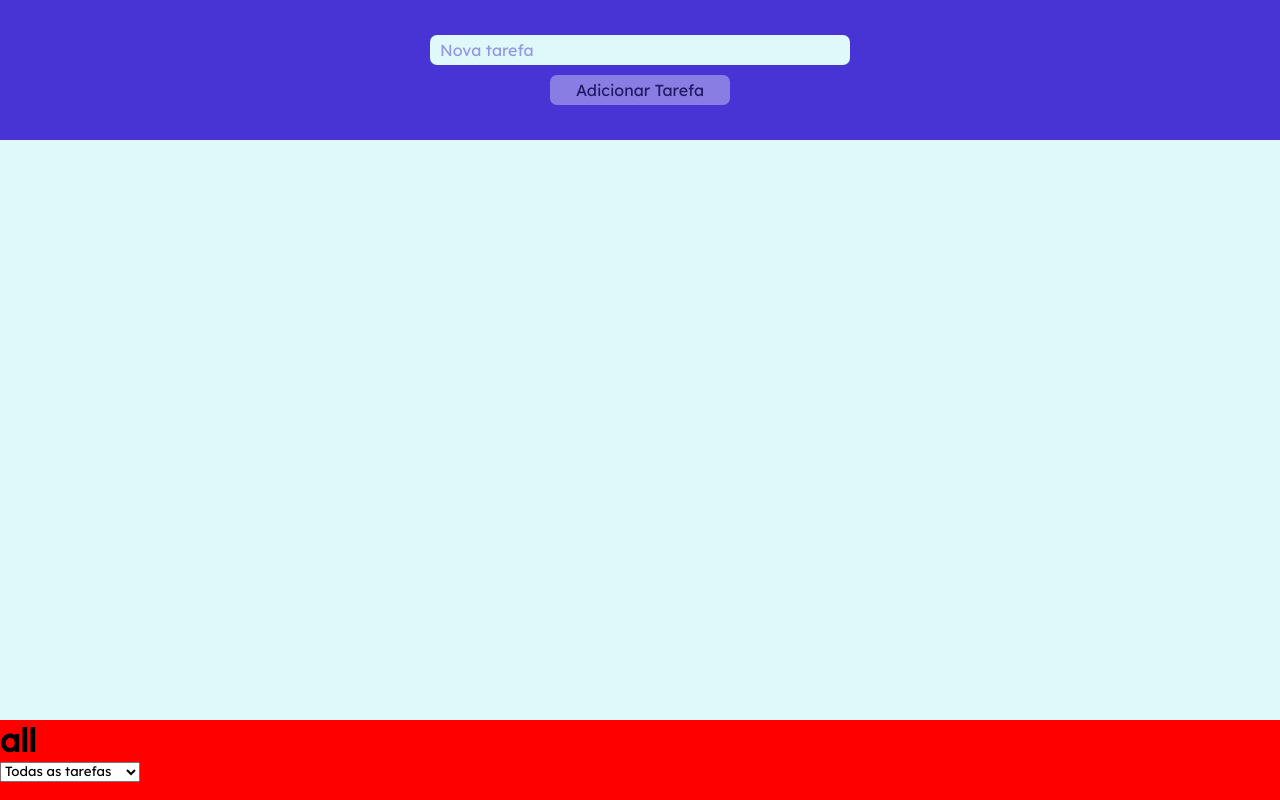
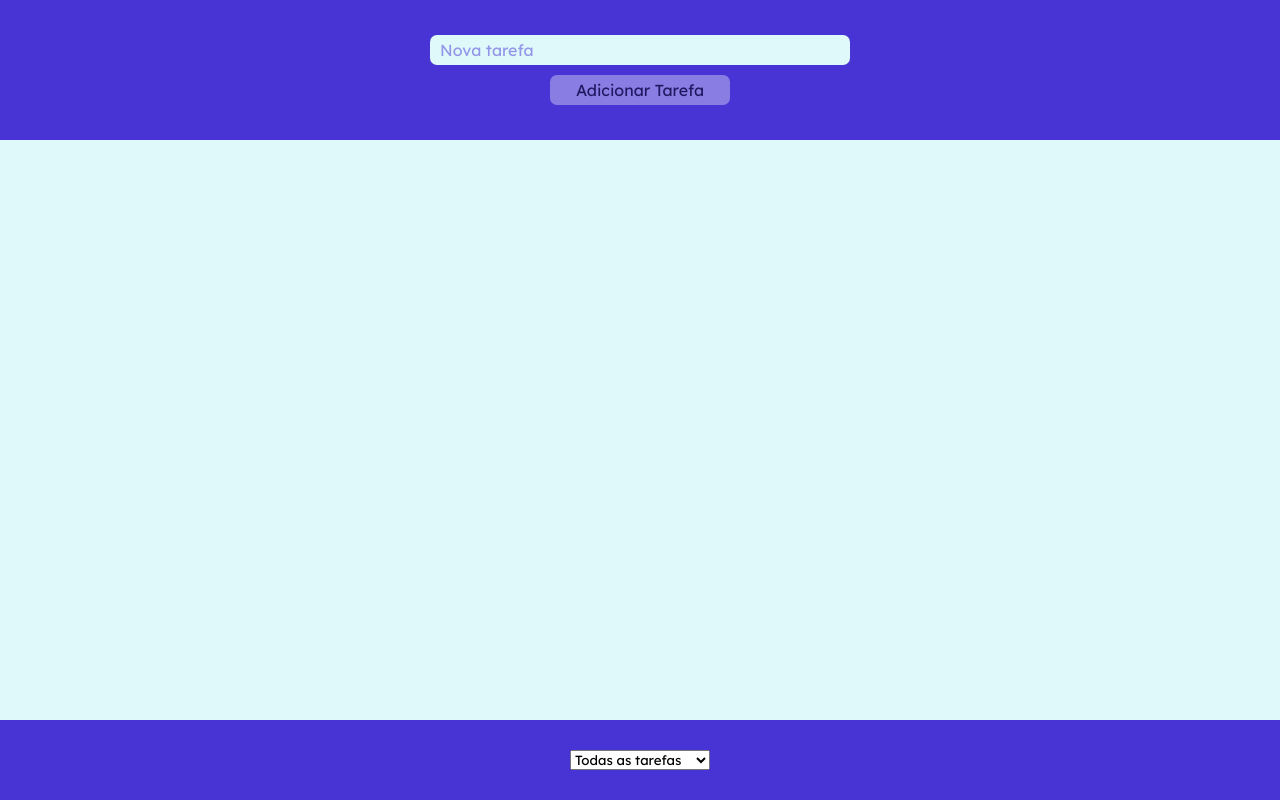
Before and after one commit to renankaic/react-todo-list-udemy, a React (Create React App) app: page / in a window 1280 px wide. Built offline with nearby package versions, Linux system fonts and the light colour scheme.

Commit message:
Feat stylizing TodoFilter container

```diff
--- a/src/pages/TodoApp/containers/TodoFilter/TodoFilter.js
+++ b/src/pages/TodoApp/containers/TodoFilter/TodoFilter.js
@@ -1,7 +1,7 @@
 import React, { useContext, useCallback, useState, useEffect } from 'react'
 import FilterContext from '../../../../state/filter/Context'
 import * as filterActions from '../../../../state/filter/actions'
-import TodoSelect from './TodoSelect/TodoSelect'
+import TodoSelect from './components/TodoSelect/TodoSelect'
 import styles from './TodoFilter.module.css'
 
 function TodoFilter() {
@@ -25,7 +25,6 @@ function TodoFilter() {
     return(
         <footer>
             <div className={styles.container}>
-                <h1>{filter}</h1>
                 <TodoSelect
                     value={selectValue}
                     onOptionChange={handleOptionChange}
--- a/src/pages/TodoApp/containers/TodoFilter/TodoFilter.module.css
+++ b/src/pages/TodoApp/containers/TodoFilter/TodoFilter.module.css
@@ -4,5 +4,8 @@
     position: fixed;
     bottom: 0px;
     left: 0px;
-    background-color: red;
+    display: grid;
+    justify-content: center;
+    align-content: center;
+    background-color: #4834d4;
 }
```
Also changed, not shown: src/pages/TodoApp/containers/TodoFilter/components/TodoSelect/TodoSelect.js (renamed from src/pages/TodoApp/containers/TodoFilter/TodoSelect/TodoSelect.js).
